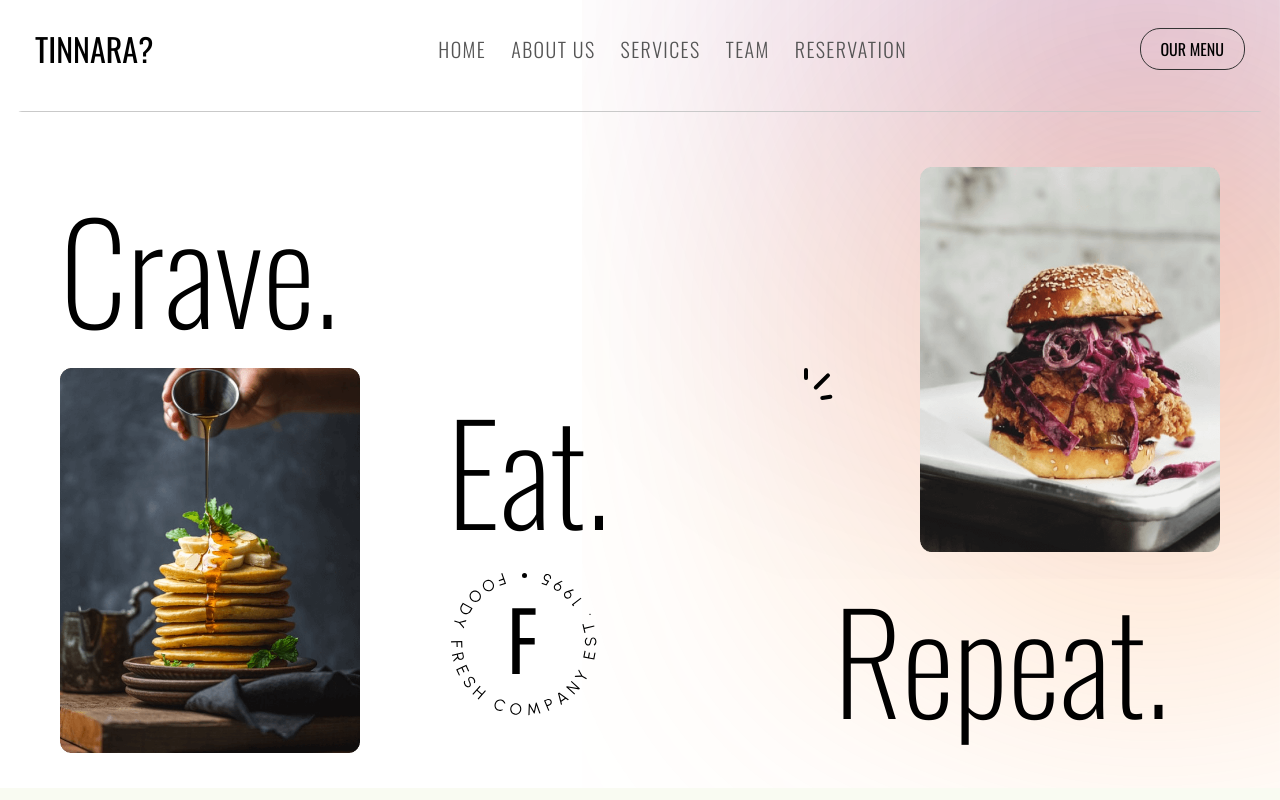
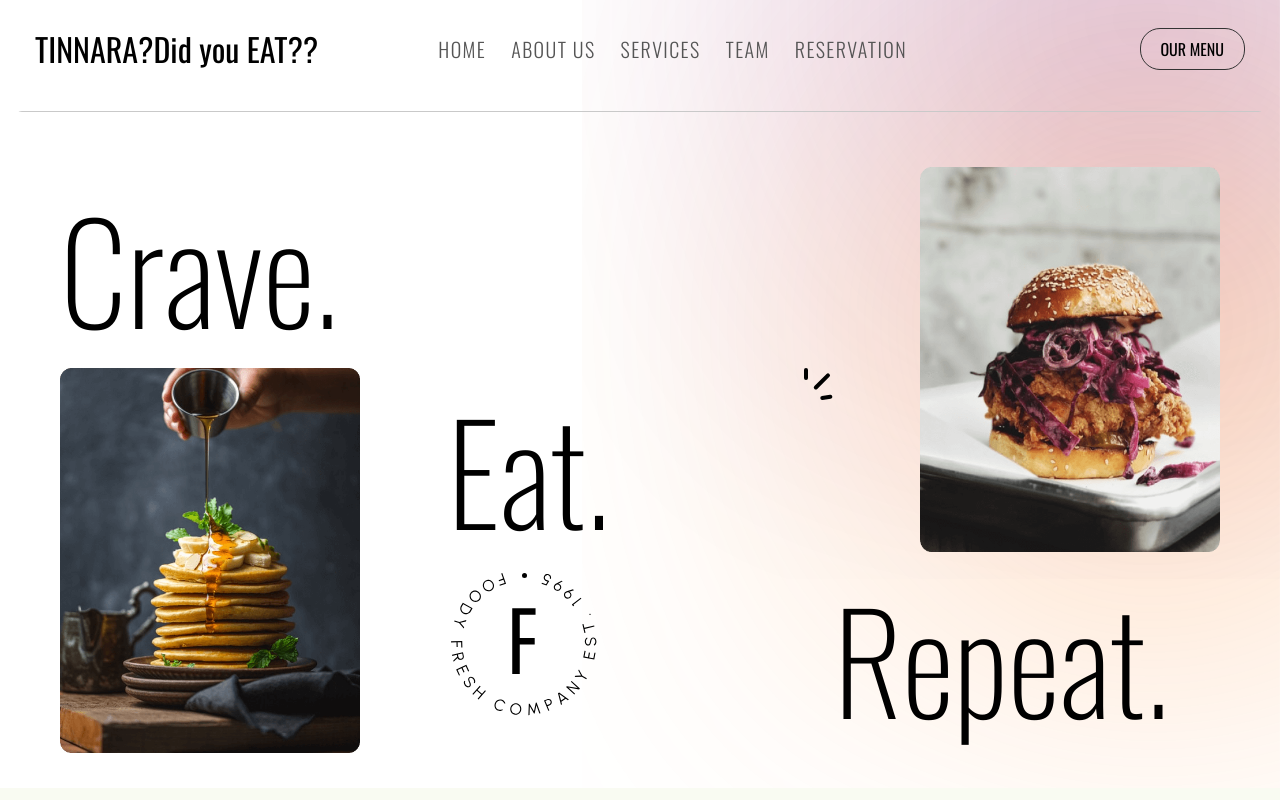
Before and after one commit to 26thrishitha/Restaurant, a React (Vite) app in the folder Frontend/: page / in a window 1280 px wide. Shown: the top 800 px of the page. Built offline with nearby package versions, Linux system fonts and the light colour scheme.

Commit message:
Update Navbar.jsx with tagline

```diff
--- a/Frontend/src/components/Navbar.jsx
+++ b/Frontend/src/components/Navbar.jsx
@@ -7,7 +7,10 @@ const Navbar = () => {
   return (
     <>
       <nav>
-        <div className="logo">TINNARA?</div>
+       <div className="logo">
+          TINNARA?
+          <span className="tagline">Did you EAT??</span>
+        </div>
         <div className={show ? "navLinks showmenu" : "navLinks"}>
           <div className="links">
             {data[0].navbarLinks.map((element) => (
```
